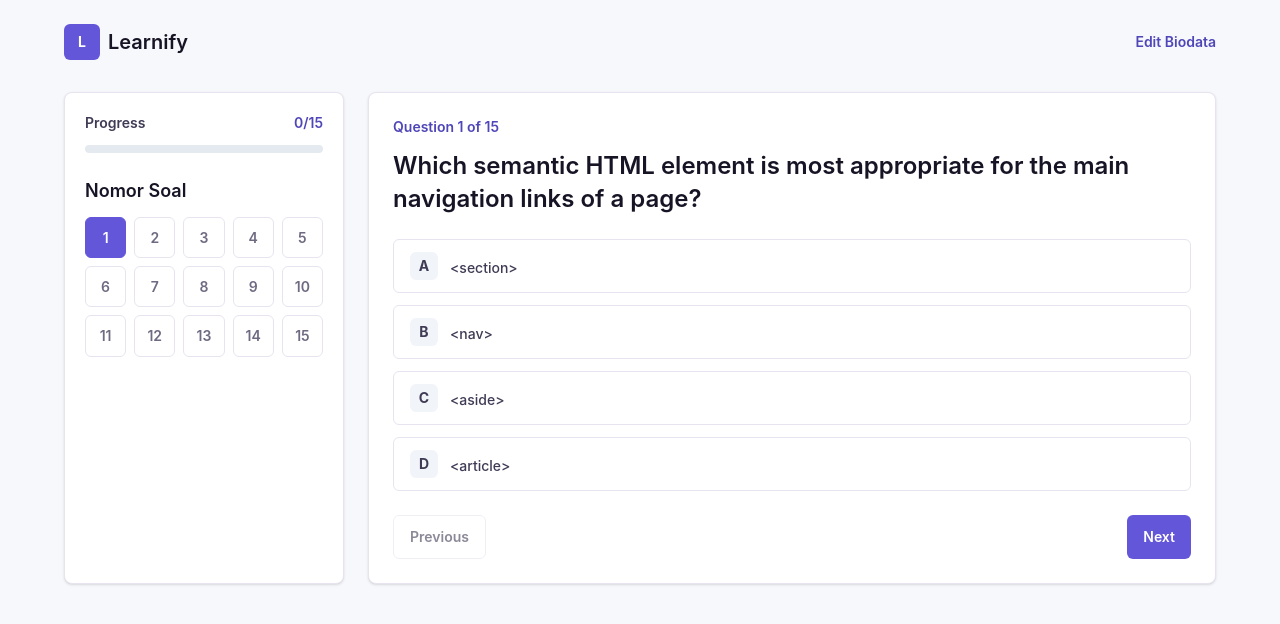
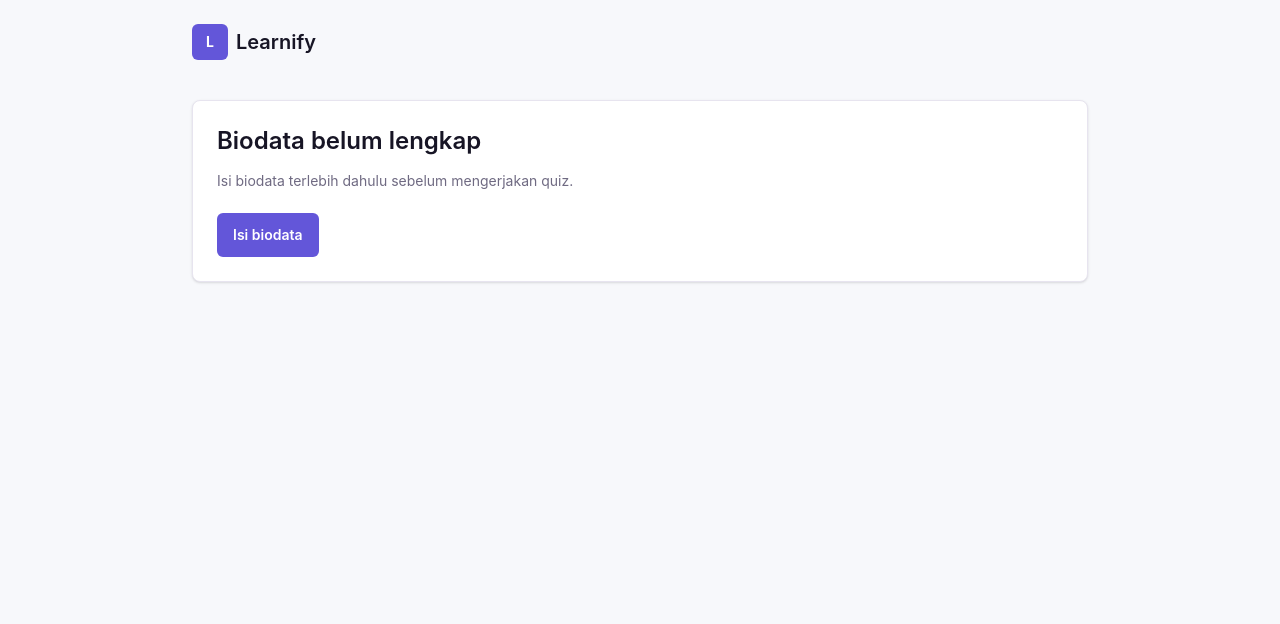
Before and after one commit to tasyaswantara/Learnify, a React (Vite) app: page /quiz in a window 1280 px wide. Shown: the top 624 px of the page. Built offline with nearby package versions, Linux system fonts and the light colour scheme.

Commit message:
fix: improve quiz navigation and route guards

```diff
--- a/src/pages/LandingPage.jsx
+++ b/src/pages/LandingPage.jsx
@@ -10,11 +10,9 @@ function LandingPage() {
       <div className="mx-auto flex min-h-screen max-w-6xl flex-col px-5 py-5 sm:px-8 lg:px-10">
         <header className="flex items-center justify-between">
           <Logo />
-          <nav className="hidden items-center gap-6 text-sm font-semibold text-ink-500 sm:flex">
-            <a className="transition hover:text-brand-700" href="#biodata">
-              Mulai Tes
-            </a>
-          </nav>
+          <span className="hidden text-sm font-semibold text-ink-500 sm:inline">
+            Placement Test
+          </span>
         </header>
 
         <section
--- a/src/pages/QuizPage.jsx
+++ b/src/pages/QuizPage.jsx
@@ -1,14 +1,19 @@
 import { useState } from 'react'
 import { Link, useNavigate } from 'react-router-dom'
 import Logo from '../components/common/Logo'
+import Button from '../components/common/Button'
 import QuestionCard from '../components/quiz/QuestionCard'
 import QuizSidebar from '../components/quiz/QuizSidebar'
 import SubmitConfirmation from '../components/quiz/SubmitConfirmation'
+import useLocalStorage from '../hooks/useLocalStorage'
 import useQuiz from '../hooks/useQuiz'
+import { USER_STORAGE_KEY } from '../utils/validation'
 
 function QuizPage() {
   const quiz = useQuiz()
   const navigate = useNavigate()
+  const userStorage = useLocalStorage(USER_STORAGE_KEY)
+  const user = userStorage.getItem()
   const [showSubmitConfirmation, setShowSubmitConfirmation] = useState(false)
   const selectedAnswer = quiz.answers[quiz.currentQuestion.id]
 
@@ -17,14 +22,33 @@ function QuizPage() {
     navigate('/result')
   }
 
+  if (!user) {
+    return (
+      <main className="min-h-screen bg-[#f7f8fb] px-5 py-6 text-ink-900 sm:px-8">
+        <div className="mx-auto max-w-4xl">
+          <Logo />
+          <section className="mt-10 rounded-lg border border-line bg-white p-6 shadow-sm">
+            <h1 className="text-2xl font-semibold">Biodata belum lengkap</h1>
+            <p className="mt-3 text-sm leading-6 text-ink-500">
+              Isi biodata terlebih dahulu sebelum mengerjakan quiz.
+            </p>
+            <Link className="mt-5 inline-flex" to="/">
+              <Button>Isi biodata</Button>
+            </Link>
+          </section>
+        </div>
+      </main>
+    )
+  }
+
   return (
     <main className="min-h-screen bg-[#f7f8fb] px-5 py-6 text-ink-900 sm:px-8">
       <div className="mx-auto max-w-6xl">
         <header className="flex items-center justify-between gap-4">
           <Logo />
-          <Link className="text-sm font-semibold text-brand-700" to="/">
-            Edit Biodata
-          </Link>
+          <p className="text-right text-sm font-semibold text-ink-500">
+            {user.name}
+          </p>
         </header>
 
         <section className="mt-8 grid gap-6 lg:grid-cols-[280px_1fr]">
--- a/src/pages/ResultPage.jsx
+++ b/src/pages/ResultPage.jsx
@@ -20,7 +20,7 @@ const badges = {
 }
 
 function ResultPage() {
-  const { answers, questions, resetQuiz } = useQuiz()
+  const { answers, isSubmitted, questions, resetQuiz } = useQuiz()
   const userStorage = useLocalStorage(USER_STORAGE_KEY)
   const user = userStorage.getItem()
   const score = calculateScore(questions, answers)
@@ -33,7 +33,7 @@ function ResultPage() {
     user,
   })
 
-  if (!user || Object.keys(answers).length === 0) {
+  if (!user || !isSubmitted || Object.keys(answers).length === 0) {
     return (
       <main className="min-h-screen bg-[#f7f8fb] px-5 py-6 text-ink-900 sm:px-8">
         <div className="mx-auto max-w-4xl">
```
